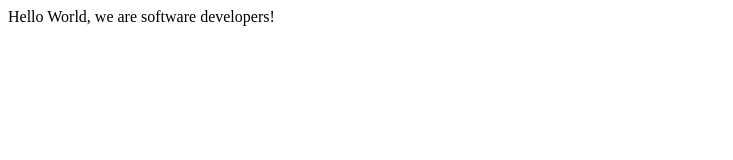
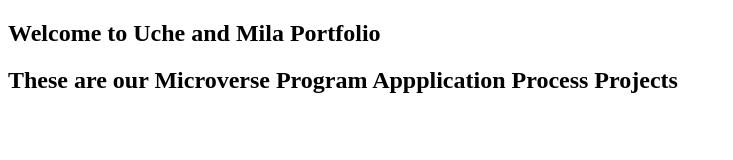
Before and after one commit to Miliyonayalew/Coding_With_UcheandMila, a plain HTML site: page index.html in a window 1280 px wide. Shown: the whole page, without its empty margins (0-733 px from the left). Drawn offline with Linux system fonts and the light colour scheme.

Commit message:
added welcome section, an h1 element, a projects section and an element inside project section

```diff
--- a/index.html
+++ b/index.html
@@ -7,6 +7,14 @@
         <title>Home</title>
     </head>
     <body>
-        Hello World, we are software developers!
+        <main>
+            <section id="welcome">
+                <h1>Welcome to Uche and Mila Portfolio</h1>
+            </section>
+            <section id="projects">
+                <h2 class="project-tile">These are our Microverse Program Appplication Process Projects</h2>
+
+            </section>
+        </main>
     </body>
 </html>
```
